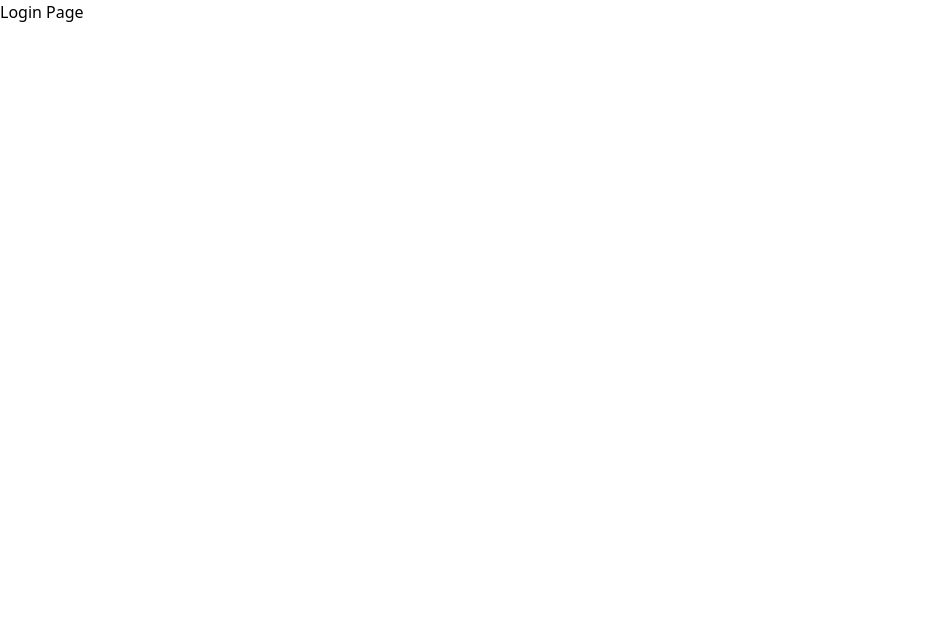
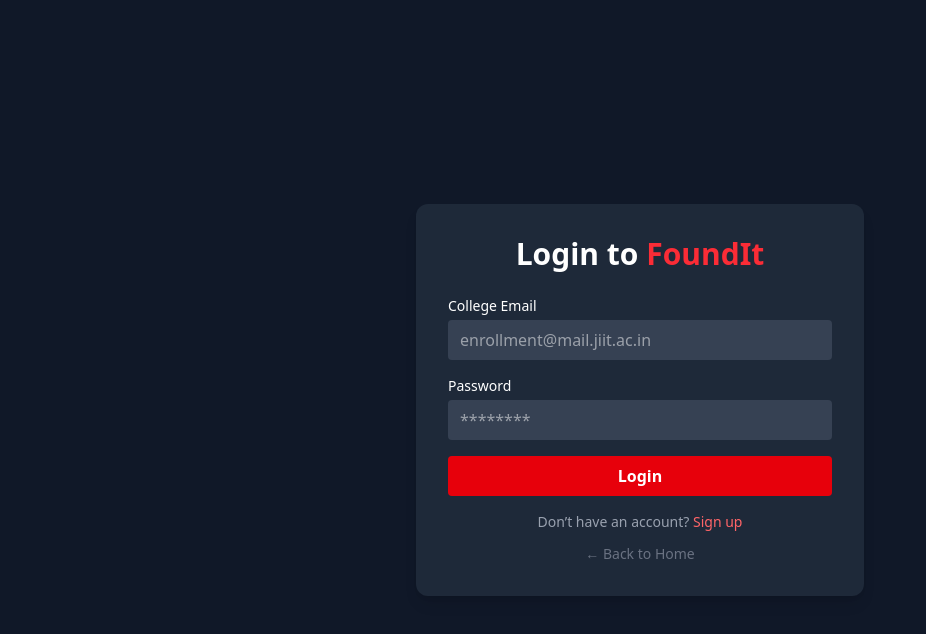
Before and after one commit to SV2111004/foundit, a React (Vite) app in the folder frontend/: page /login in a window 1280 px wide. Shown: the top 634 px of the page, without its empty margins (0-926 px from the left). Built offline with nearby package versions, Linux system fonts and the light colour scheme.

Commit message:
login pd UI done

```diff
--- a/frontend/src/pages/Login.jsx
+++ b/frontend/src/pages/Login.jsx
@@ -1,5 +1,93 @@
+import { useState } from "react";
+import { useNavigate } from "react-router-dom";
+
 function Login() {
-  return <h1>Login Page</h1>;
+  const navigate = useNavigate();
+
+  const [email, setEmail] = useState("");
+  const [password, setPassword] = useState("");
+  const [error, setError] = useState("");
+
+  const handleSubmit = (e) => {
+    e.preventDefault();
+
+    // College email validation
+    if (!email.endsWith("@mail.jiit.ac.in")) {
+      setError("Please use your JIIT college email ID");
+      return;
+    }
+
+    setError("");
+    console.log("Email:", email);
+    console.log("Password:", password);
+
+    // 🔐 Backend login will come here later
+
+    navigate("/dashboard"); // temporary
+  };
+
+  return (
+    <div className="min-h-screen flex items-center justify-center bg-gray-900 px-4">
+      <div className="bg-gray-800 text-white rounded-xl shadow-lg w-full max-w-md p-8">
+        <h2 className="text-3xl font-bold text-center mb-6">
+          Login to <span className="text-red-500">FoundIt</span>
+        </h2>
+
+        {error && (
+          <p className="bg-red-500/20 text-red-400 text-sm p-2 rounded mb-4">
+            {error}
+          </p>
+        )}
+
+        <form onSubmit={handleSubmit} className="space-y-4">
+          <div>
+            <label className="block text-sm mb-1">College Email</label>
+            <input
+              type="email"
+              placeholder="enrollment@mail.jiit.ac.in"
+              className="w-full px-3 py-2 rounded bg-gray-700 outline-none focus:ring-2 focus:ring-red-500"
+              value={email}
+              onChange={(e) => setEmail(e.target.value)}
+              required
+            />
+          </div>
+
+          <div>
+            <label className="block text-sm mb-1">Password</label>
+            <input
+              type="password"
+              placeholder="********"
+              className="w-full px-3 py-2 rounded bg-gray-700 outline-none focus:ring-2 focus:ring-red-500"
+              value={password}
+              onChange={(e) => setPassword(e.target.value)}
+              required
+            />
+          </div>
+
+          <button
+            type="submit"
+            className="w-full bg-red-600 hover:bg-red-700 py-2 rounded font-semibold transition"
+          >
+            Login
+          </button>
+        </form>
+
+        <p className="text-center text-sm mt-4 text-gray-400">
+          Don’t have an account?{" "}
+          <span className="text-red-400 cursor-pointer">
+            Sign up
+          </span>
+        </p>
+
+        <p
+          onClick={() => navigate("/")}
+          className="text-center text-sm mt-3 text-gray-500 cursor-pointer hover:underline"
+        >
+          ← Back to Home
+        </p>
+      </div>
+    </div>
+  );
 }
 
 export default Login;
```
